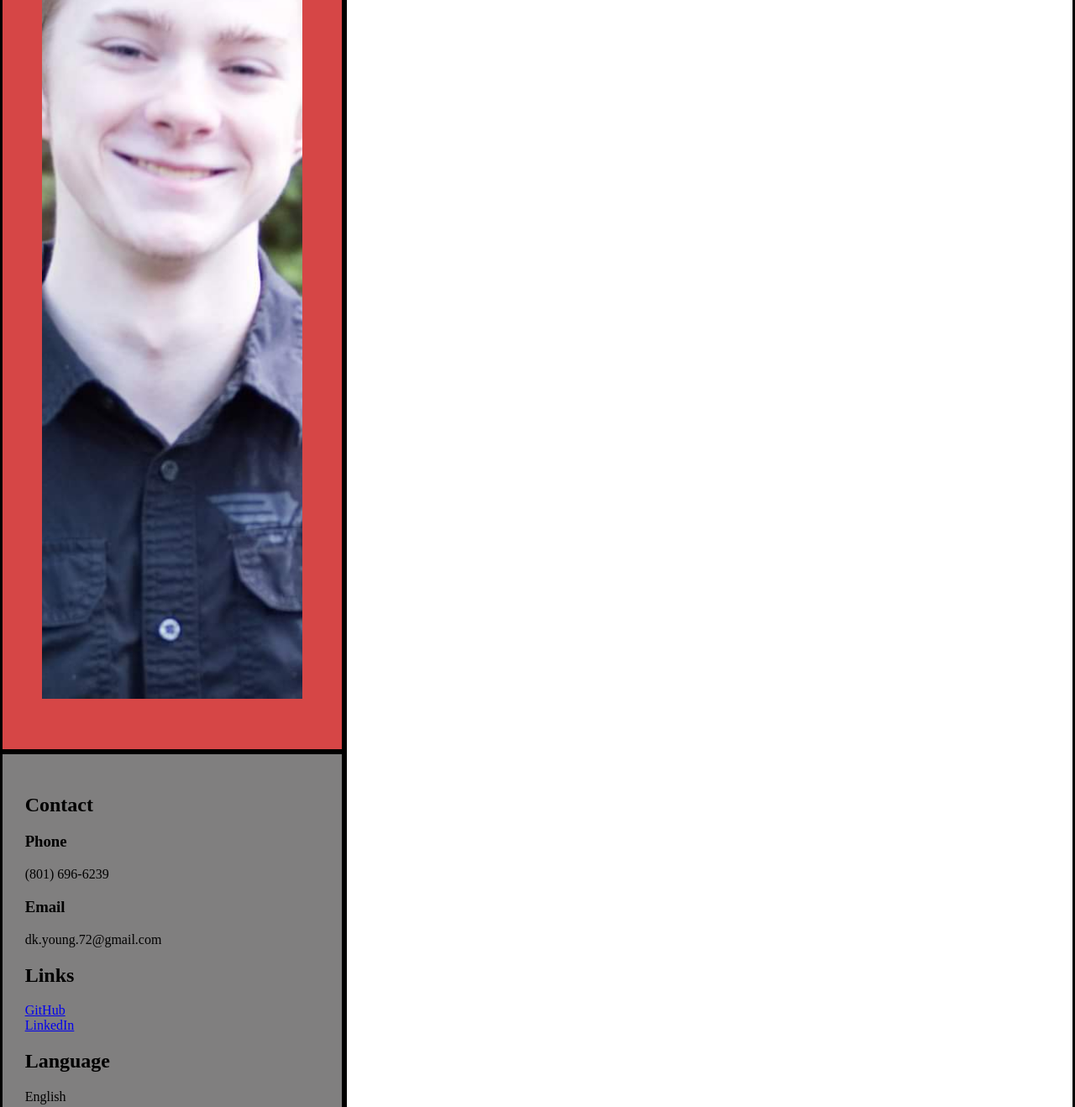
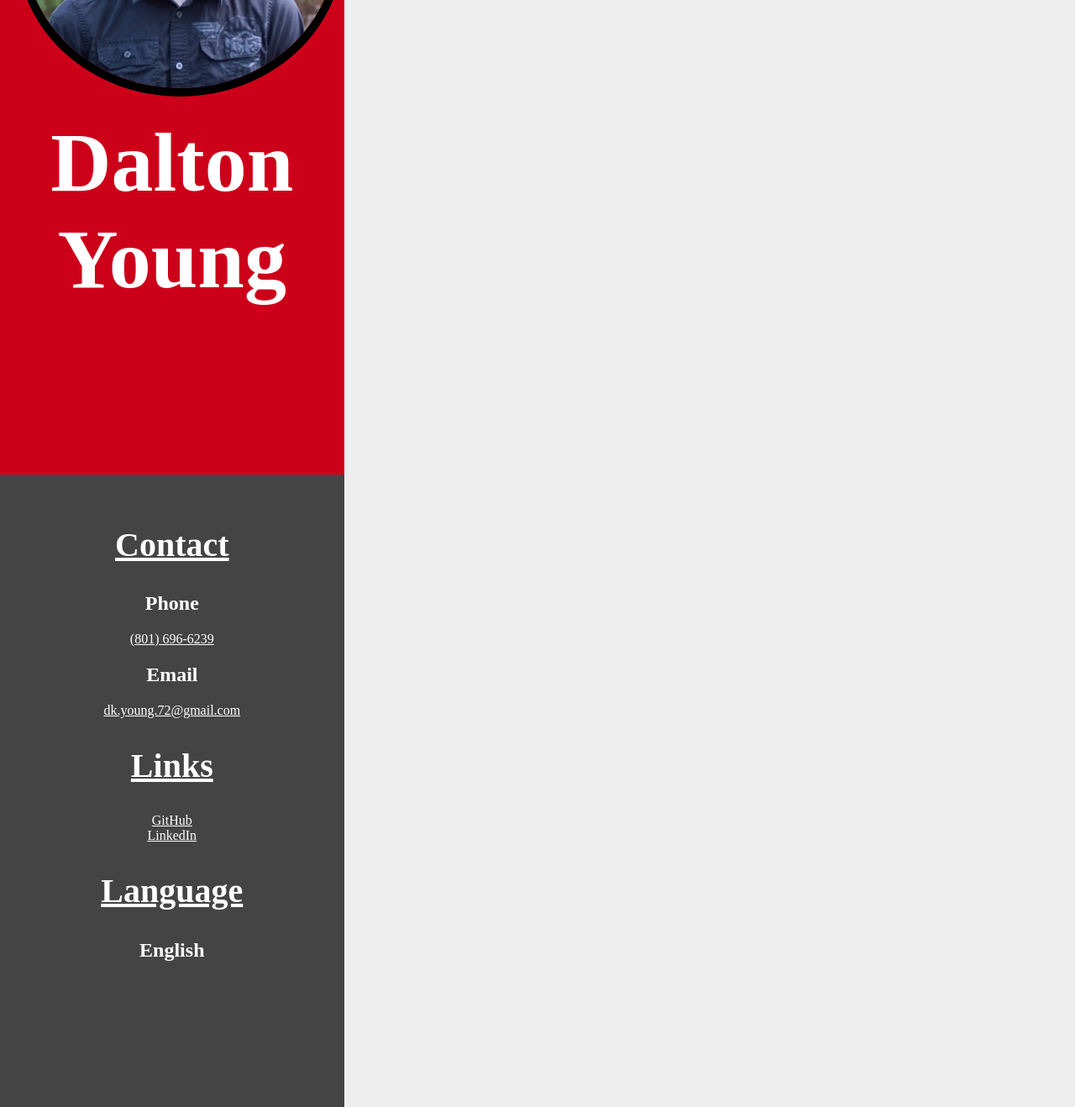
Before and after one commit to DKYoungOne/resume-project, a plain HTML site: page index.html in a window 1280 px wide. Shown: the part 260-1578 px from the top of the page at 84% size. Drawn offline with Linux system fonts and the light colour scheme.

Commit message:
CSS Changes.

```diff
--- a/index.html
+++ b/index.html
@@ -10,18 +10,19 @@
 <body>
     <aside id="headshot">
         <img src="Dalton-Young-Headshot.jpg" id="headshotImage">
+        <h1 id="myName">Dalton Young</h1>
     </aside>
     <aside id="generalInfo">
         <h1 id="contact">Contact</h1>
-            <h3 id="phone">Phone</h3>
-                <p id="phoneNumber">(801) 696-6239</p>
-            <h3 id="email">Email</h3>
-                <p id="emailAddress">dk.young.72@gmail.com</p>
+            <h2 id="phone">Phone</h2>
+                <a id="phoneNumber" href="tel:8016966239">(801) 696-6239</a>
+            <h2 id="email">Email</h2>
+                <a id="emailAddress" href="mailto:dk.young.72@gmail.com">dk.young.72@gmail.com</a>
         <h1 id="Links">Links</h1>
             <a id="github" href="https://github.com/DKYoungOne" target="_blank">GitHub</a><br>
             <a id="linkedin" href="https://www.linkedin.com/in/dalton-young-0599a2182/" target="_blank">LinkedIn</a>
         <h1 id="language">Language</h1>
-            <p id="englishLanguage">English</p>
+            <h2 id="englishLanguage">English</h2>
     </aside>
     <main id="details">
         <h1 id="summary">Summary</h1>
--- a/stylesheet.css
+++ b/stylesheet.css
@@ -1,8 +1,8 @@
 body{
     display: grid;
     grid-template-columns: 32% 68%;
-    grid-template-rows: 35% 65%;
-
+    grid-template-rows: 25% 75%;
+    font-family: serif;
     height: 3300px;
     width: 1920px;
     max-width: 100%;
@@ -12,29 +12,60 @@ body{
 #headshot
 {
     grid-area: 1 / 1 / 2 / 2;
-    background-color: rgb(214, 70, 70);
-    border: black solid 2.5pt;
-    padding: 35pt;
-    padding-bottom: 45pt;
+    background-color: rgb(205,0,26);
+    padding: 5%;
+    text-align: center;
+    font-size: 50pt;
+
+    color: white;
+
+}
+#myName
+{
+    position: relative;
+    top: -10%
+
 }
 #headshotImage
 {
     object-fit: cover;
     width: 100%;
-    height: 100%
+    height: auto;
+    border-radius: 50%;
+    border: black solid .15em;
 }
 #generalInfo
 {
     grid-area: 2 / 1 / 3 / 2;
-    background-color: rgb(128, 127, 127);
-    border: black solid 2.5pt;
+    background-color: rgb(68, 68, 68);
     padding: 20pt;
+    text-align: center;
+    color: white;
+    font-size: 100%
+}
+#generalInfo h1{
+    font-size: 2.5em;
+    text-decoration: underline;
+}
 
-}
 #details
 {
     grid-area: 1 / 2 / 3 / 3;
-    background-color: regb(238, 238, 238);
-    border: black solid 2.5pt;
+    background-color: rgb(238, 238, 238);
     padding: 20pt;
 }
+
+a:link
+{
+    color: white;
+}
+
+a:visited
+{
+    color: black;
+}
+
+a:active
+{
+    color: rgb(205,0,26);
+}
```
